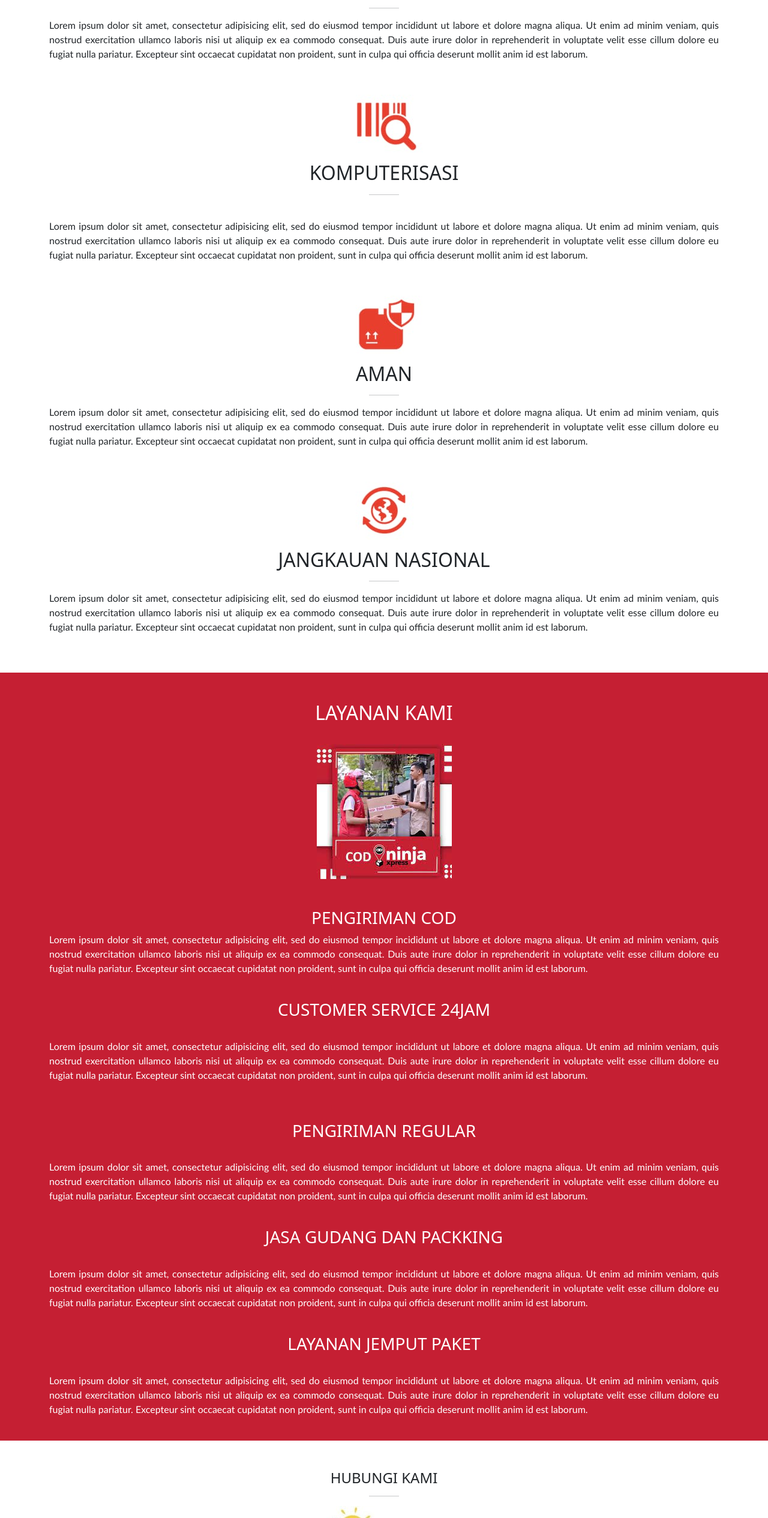
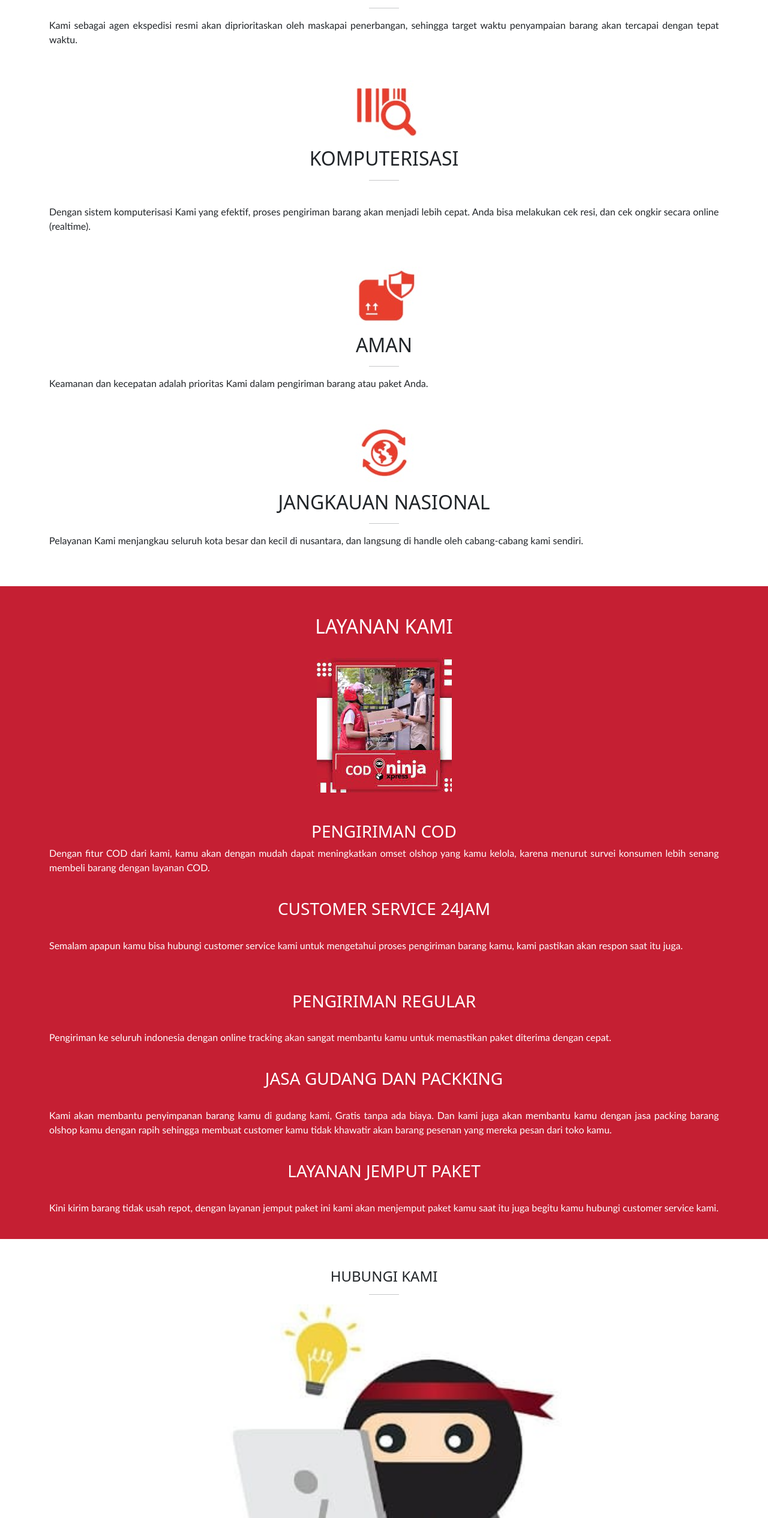
Before and after one commit to bougie89/ninjaxpress.github.io, a plain HTML site: page index.html in a window 1280 px wide. Shown: the part 1248-3778 px from the top of the page at 60% size. Drawn offline with nearby package versions, Linux system fonts and the light colour scheme.

Commit message:
update terbaru
lorem ipsum changes

```diff
--- a/index.html
+++ b/index.html
@@ -92,39 +92,19 @@
 <br><br><br>
 <img src="img/lc.jpeg" alt="">
 <h2>LEBIH CEPAT</h2><hr>
-<p>Lorem ipsum dolor sit amet, consectetur adipisicing elit, sed do eiusmod
-tempor incididunt ut labore et dolore magna aliqua. Ut enim ad minim veniam,
-quis nostrud exercitation ullamco laboris nisi ut aliquip ex ea commodo
-consequat. Duis aute irure dolor in reprehenderit in voluptate velit esse
-cillum dolore eu fugiat nulla pariatur. Excepteur sint occaecat cupidatat non
-proident, sunt in culpa qui officia deserunt mollit anim id est laborum. </p>
+<p>Kami sebagai agen ekspedisi resmi akan diprioritaskan oleh maskapai penerbangan, sehingga target waktu penyampaian barang akan tercapai dengan tepat waktu.</p>
 <br>
 <img src="img/komputerisasi.jpeg" alt="">
 <h2>KOMPUTERISASI</h2><hr><br>
-<p>Lorem ipsum dolor sit amet, consectetur adipisicing elit, sed do eiusmod
-tempor incididunt ut labore et dolore magna aliqua. Ut enim ad minim veniam,
-quis nostrud exercitation ullamco laboris nisi ut aliquip ex ea commodo
-consequat. Duis aute irure dolor in reprehenderit in voluptate velit esse
-cillum dolore eu fugiat nulla pariatur. Excepteur sint occaecat cupidatat non
-proident, sunt in culpa qui officia deserunt mollit anim id est laborum. </p>
+<p>Dengan sistem komputerisasi Kami yang efektif, proses pengiriman barang akan menjadi lebih cepat. Anda bisa melakukan cek resi, dan cek ongkir secara online (realtime).</p>
 <br>
 <img src="img/aman.jpeg" alt="">
 <h2>AMAN</h2><hr>
-<p>Lorem ipsum dolor sit amet, consectetur adipisicing elit, sed do eiusmod
-tempor incididunt ut labore et dolore magna aliqua. Ut enim ad minim veniam,
-quis nostrud exercitation ullamco laboris nisi ut aliquip ex ea commodo
-consequat. Duis aute irure dolor in reprehenderit in voluptate velit esse
-cillum dolore eu fugiat nulla pariatur. Excepteur sint occaecat cupidatat non
-proident, sunt in culpa qui officia deserunt mollit anim id est laborum. </p>
+<p>Keamanan dan kecepatan adalah prioritas Kami dalam pengiriman barang atau paket Anda.</p>
 <br>
 <img src="img/jk.jpeg" alt="">
 <h2>JANGKAUAN NASIONAL</h2><hr>
-<p>Lorem ipsum dolor sit amet, consectetur adipisicing elit, sed do eiusmod
-tempor incididunt ut labore et dolore magna aliqua. Ut enim ad minim veniam,
-quis nostrud exercitation ullamco laboris nisi ut aliquip ex ea commodo
-consequat. Duis aute irure dolor in reprehenderit in voluptate velit esse
-cillum dolore eu fugiat nulla pariatur. Excepteur sint occaecat cupidatat non
-proident, sunt in culpa qui officia deserunt mollit anim id est laborum. </p>
+<p>Pelayanan Kami menjangkau seluruh kota besar dan kecil di nusantara, dan langsung di handle oleh cabang-cabang kami sendiri.</p>
 <br><br>
 </div>
 <section class="layanankami" id="layanankami">
@@ -135,79 +115,45 @@ proident, sunt in culpa qui officia deserunt mollit anim id est laborum. </p>
   <img src="img/cod.jpg" alt="">
   <br><br><br>
  <h3>Pengiriman COD</h3>
- <p>Lorem ipsum dolor sit amet, consectetur adipisicing elit, sed do eiusmod
- tempor incididunt ut labore et dolore magna aliqua. Ut enim ad minim veniam,
- quis nostrud exercitation ullamco laboris nisi ut aliquip ex ea commodo
- consequat. Duis aute irure dolor in reprehenderit in voluptate velit esse
- cillum dolore eu fugiat nulla pariatur. Excepteur sint occaecat cupidatat non
- proident, sunt in culpa qui officia deserunt mollit anim id est laborum. </p><br>
+ <p>Dengan fitur COD dari kami, kamu akan dengan mudah dapat meningkatkan omset olshop yang kamu kelola, karena menurut survei konsumen lebih senang membeli barang dengan layanan COD.</p><br>
  <h3>CUSTOMER SERVICE 24JAM</h3><br>
- <p>Lorem ipsum dolor sit amet, consectetur adipisicing elit, sed do eiusmod
- tempor incididunt ut labore et dolore magna aliqua. Ut enim ad minim veniam,
- quis nostrud exercitation ullamco laboris nisi ut aliquip ex ea commodo
- consequat. Duis aute irure dolor in reprehenderit in voluptate velit esse
- cillum dolore eu fugiat nulla pariatur. Excepteur sint occaecat cupidatat non
- proident, sunt in culpa qui officia deserunt mollit anim id est laborum.
- </p><br><br>
+ <p>Semalam apapun kamu bisa hubungi customer service kami untuk mengetahui proses pengiriman barang kamu, kami pastikan akan respon saat itu juga.</p><br><br>
  <h3>pengiriman regular</h3><br>
- <p>Lorem ipsum dolor sit amet, consectetur adipisicing elit, sed do eiusmod
- tempor incididunt ut labore et dolore magna aliqua. Ut enim ad minim veniam,
- quis nostrud exercitation ullamco laboris nisi ut aliquip ex ea commodo
- consequat. Duis aute irure dolor in reprehenderit in voluptate velit esse
- cillum dolore eu fugiat nulla pariatur. Excepteur sint occaecat cupidatat non
- proident, sunt in culpa qui officia deserunt mollit anim id est laborum. </p><br>
+ <p>Pengiriman ke seluruh indonesia dengan online tracking akan sangat membantu kamu untuk memastikan paket diterima dengan cepat.</p><br>
  <h3>JASA GUDANG DAN PACKKING</h3><br>
- <p>Lorem ipsum dolor sit amet, consectetur adipisicing elit, sed do eiusmod
- tempor incididunt ut labore et dolore magna aliqua. Ut enim ad minim veniam,
- quis nostrud exercitation ullamco laboris nisi ut aliquip ex ea commodo
- consequat. Duis aute irure dolor in reprehenderit in voluptate velit esse
- cillum dolore eu fugiat nulla pariatur. Excepteur sint occaecat cupidatat non
- proident, sunt in culpa qui officia deserunt mollit anim id est laborum.</p><br>
+ <p>Kami akan membantu penyimpanan barang kamu di gudang kami, Gratis tanpa ada biaya. Dan kami juga akan membantu kamu dengan jasa packing barang olshop kamu dengan rapih sehingga membuat customer kamu tidak khawatir akan barang pesenan yang mereka pesan dari toko kamu.</p><br>
  <h3>layanan jemput paket</h3><br>
- <p>Lorem ipsum dolor sit amet, consectetur adipisicing elit, sed do eiusmod
- tempor incididunt ut labore et dolore magna aliqua. Ut enim ad minim veniam,
- quis nostrud exercitation ullamco laboris nisi ut aliquip ex ea commodo
- consequat. Duis aute irure dolor in reprehenderit in voluptate velit esse
- cillum dolore eu fugiat nulla pariatur. Excepteur sint occaecat cupidatat non
- proident, sunt in culpa qui officia deserunt mollit anim id est laborum.</p><br>
+ <p>Kini kirim barang tidak usah repot, dengan layanan jemput paket ini kami akan menjemput paket kamu saat itu juga begitu kamu hubungi customer service kami.</p><br>
 </div>
   </section>
   <section class="hubungikami" id="hubungikami">
 <div class="container" align="center"><br><br>
   <div row="8">
   <h4>Hubungi kami</h4><hr>
-  <img src="img/njhk.jpeg" alt="">
-  <p>Lorem ipsum dolor sit amet, consectetur adipisicing elit, sed do eiusmod
-  tempor incididunt ut labore et dolore magna aliqua. Ut enim ad minim veniam,
-  quis nostrud exercitation ullamco laboris nisi ut aliquip ex ea commodo
-  consequat. Duis aute irure dolor in reprehenderit in voluptate velit esse
-  cillum dolore eu fugiat nulla pariatur. Excepteur sint occaecat cupidatat non
-  proident, sunt in culpa qui officia deserunt mollit anim id est laborum.</p><br>
+  <img src="img/njhk.jpeg" alt="" width="90%" height="30%">
+  <p>Segera daftarkan olshop kamu dan dapatkan cashback untuk pengiriman reguler dari kami. Hubungi kami via chat WhatsApp dibawah ini untuk mendaftar.</p><br>
   <a href="https://api.whatsapp.com/send?phone=6281242990990&text=Daftar%20mitra%20COD%20NINJAXPRESS%BUARAN%0aNama:%0aAlamat:%0aKota:"><img src="img/WA.jpg" alt=""></a>
-  <img src="" alt=""><br><br><br>
+  <img src="" alt=""><br>
 </div></section>
 <section class="lokasi" id="lokasi">
 <div class="container "id="lokasi" align="center">
   <h5>LOKASI</h5><hr><br>
   <iframe src="https://www.google.com/maps/embed?pb=!1m18!1m12!1m3!1d3965.360680926294!2d106.70083141462254!3d-6.34732069540668!2m3!1f0!2f0!3f0!3m2!1i1024!2i768!4f13.1!3m3!1m2!1s0x2e69e5ab555aa313%3A0x99d7d7ea563f3cae!2sninja%20buaran!5e0!3m2!1sen!2sid!4v1618478260807!5m2!1sen!2sid" width="400" height="250" style="border:0;" allowfullscreen="" loading="lazy"></iframe>
-  <p>Lorem ipsum dolor sit amet, consectetur adipisicing elit, sed do eiusmod
-  tempor incididunt ut labore et dolore magna aliqua. Ut enim ad minim veniam,
-  quis nostrud exercitation ullamco laboris nisi ut aliquip ex ea commodo
-  consequat. Duis aute irure dolor in reprehenderit in voluptate velit esse
-  cillum dolore eu fugiat nulla pariatur. Excepteur sint occaecat cupidatat non
-  proident, sunt in culpa qui officia deserunt mollit anim id est laborum.</p>
+  <p>Jl. Raya Puspiptek No.18B, Bakti Jaya, Kec. Setu, Kota Tangerang Selatan, Banten 15316.</p>
 </div>
   <section class ="followus" id="followus">
     <div class = "container" align="center">
 
   <h5 align="center">Follow us</h5><hr>
-  <img src="img/fb.jpg" alt="">
-  <img src="img/IG.jpg" alt="">
+  <img src="img/fb.jpg" alt="https://www.facebook.com/alvemberthom/">
+  <img src="img/IG.jpg" alt="https://www.instagram.com/ninjaxpressid/">
 </div></section>
 <br><br><br><br>
 <footer class="copyright" id="copyright">
-  <div class="container" align="center">
-  © 2020 NINJA THOMAS
+  <div class="container">
+
+
+  © 2020 ninja xpress buaran
 </div></footer>
 
 
--- a/style.css
+++ b/style.css
@@ -20,3 +20,10 @@ p	{
 hr {
 	width: 50px;
 }
+
+footer {
+	font-family: times new roman;
+	font-size: 10px;
+	text-align: center;
+	text-transform: capitalize;
+}
```
